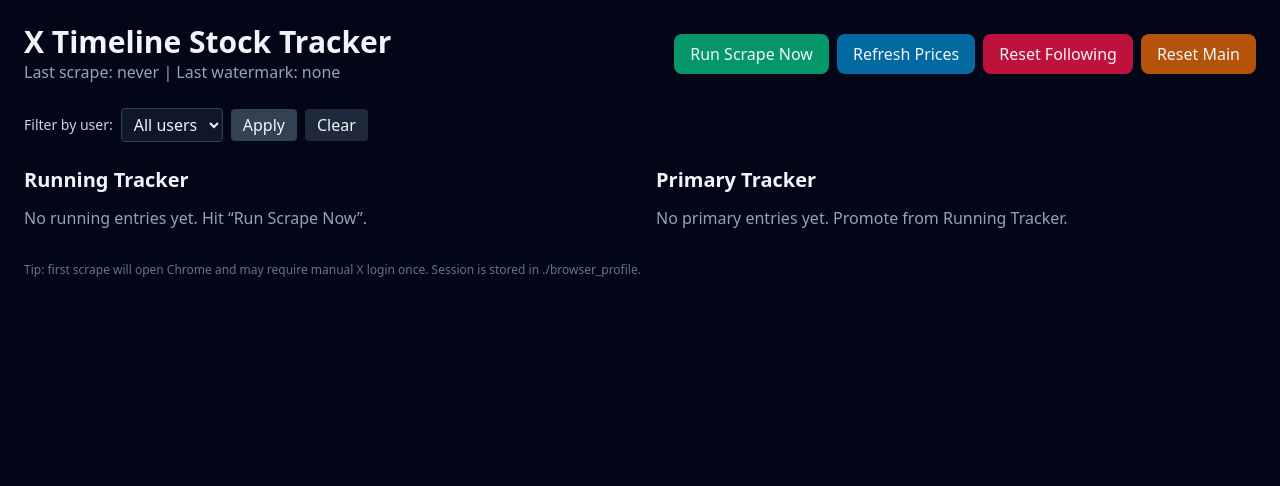
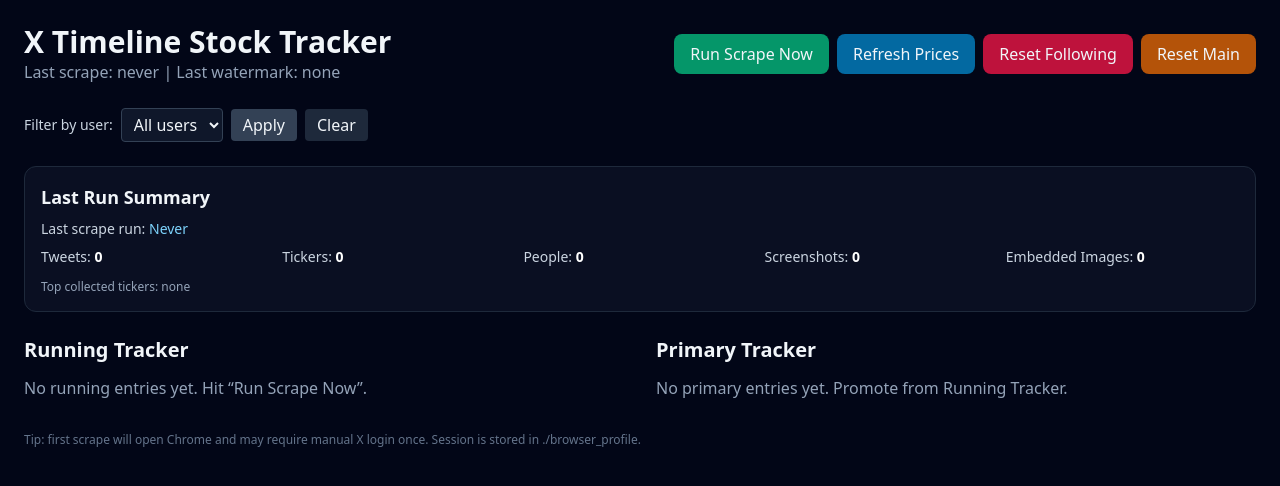
Before and after one commit to chandanvenkatesh07/X_Stock_Tracker, a FastAPI app: page / in a window 1280 px wide. Shown: the top 486 px of the page. Run offline with FastAPI, Linux system fonts and the light colour scheme; data that the repository does not hold is empty; some libraries are stand-ins or nearby versions.

Commit message:
Add top dashboard last-run summary with collected stats

```diff
--- a/app/main.py
+++ b/app/main.py
@@ -492,7 +492,8 @@ def dashboard(request: Request, author: Optional[str] = None, session: Session =
     primary = session.exec(select(PrimaryTracker).where(PrimaryTracker.status != "ARCHIVED")).all()
     state = session.get(ScrapeState, "singleton")
 
-    all_authors = sorted({t.author_handle for t in session.exec(select(ScrapedTweet)).all() if t.author_handle})
+    tweets_all = session.exec(select(ScrapedTweet)).all()
+    all_authors = sorted({t.author_handle for t in tweets_all if t.author_handle})
     if author:
         running = [r for r in running if author in set(json.loads(r.unique_sources))]
         filtered_primary: list[PrimaryTracker] = []
@@ -517,6 +518,15 @@ def dashboard(request: Request, author: Optional[str] = None, session: Session =
                 "repeated": linked.mention_count,
             }
 
+    screenshot_count = sum(1 for t in tweets_all if (t.screenshot_path or "").strip())
+    embedded_image_count = 0
+    for t in tweets_all:
+        try:
+            embedded_image_count += len(json.loads(t.embedded_image_paths or "[]"))
+        except Exception:
+            pass
+    top_tickers = sorted(running, key=lambda x: x.mention_count, reverse=True)[:5]
+
     return templates.TemplateResponse(
         "index.html",
         {
@@ -528,6 +538,14 @@ def dashboard(request: Request, author: Optional[str] = None, session: Session =
             "authors": all_authors,
             "selected_author": author or "",
             "primary_meta": primary_meta,
+            "summary": {
+                "tweets": len(tweets_all),
+                "tickers": len(running),
+                "authors": len(all_authors),
+                "screenshots": screenshot_count,
+                "embedded_images": embedded_image_count,
+                "top_tickers": top_tickers,
+            },
         },
     )
 
--- a/templates/index.html
+++ b/templates/index.html
@@ -43,6 +43,19 @@
         <button class="px-3 py-1 rounded bg-slate-700 hover:bg-slate-600">Apply</button>
         <a href="/" class="px-3 py-1 rounded bg-slate-800 hover:bg-slate-700">Clear</a>
       </form>
+    </div>
+
+    <div class="mb-6 rounded-xl border border-slate-800 bg-slate-900/60 p-4">
+      <h3 class="text-lg font-semibold mb-2">Last Run Summary</h3>
+      <p class="text-sm text-slate-300 mb-2">Last scrape run: <span class="text-sky-300">{{ state.last_scrape_at or 'Never' }}</span></p>
+      <div class="text-sm text-slate-300 grid grid-cols-2 md:grid-cols-5 gap-2 mb-3">
+        <div>Tweets: <span class="text-white font-semibold">{{ summary.tweets }}</span></div>
+        <div>Tickers: <span class="text-white font-semibold">{{ summary.tickers }}</span></div>
+        <div>People: <span class="text-white font-semibold">{{ summary.authors }}</span></div>
+        <div>Screenshots: <span class="text-white font-semibold">{{ summary.screenshots }}</span></div>
+        <div>Embedded Images: <span class="text-white font-semibold">{{ summary.embedded_images }}</span></div>
+      </div>
+      <p class="text-xs text-slate-400">Top collected tickers: {% for t in summary.top_tickers %}<span class="mr-2">${{t.ticker}} ({{t.mention_count}})</span>{% else %}none{% endfor %}</p>
     </div>
 
     <div class="grid grid-cols-1 md:grid-cols-2 gap-8">
```
